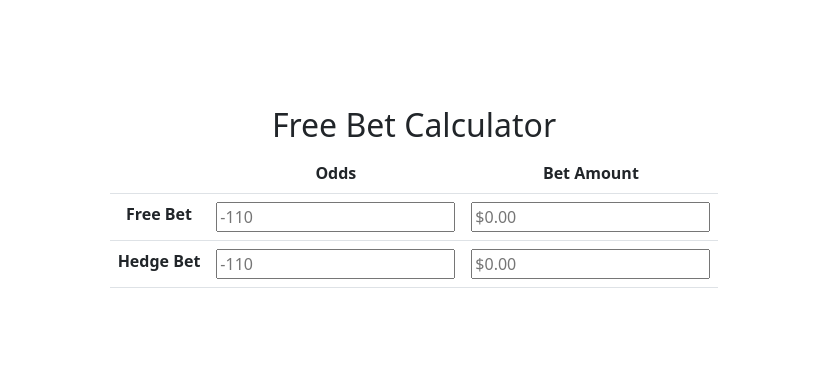
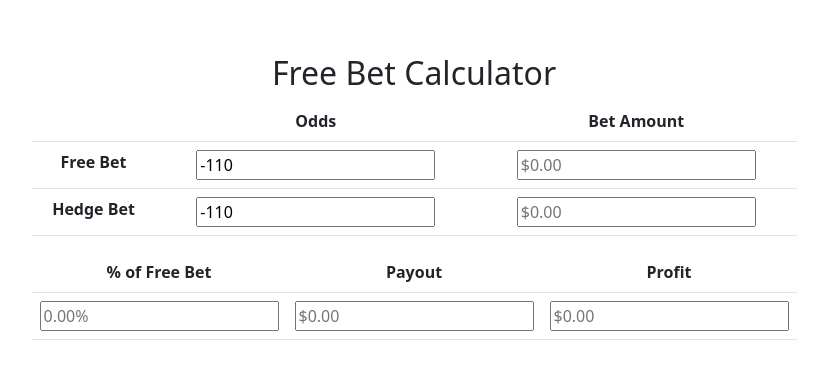
Before and after one commit to curtishzl/sports-arbitrage-calculator, a React (Vite) app: page / in a window 1280 px wide. Shown: the part 195-574 px from the top of the page, without its empty margins (226-1054 px from the left). Built offline with nearby package versions, Linux system fonts and the light colour scheme.

Commit message:
Implement free bet calculator; still buggy

```diff
--- a/src/components/Calculator.tsx
+++ b/src/components/Calculator.tsx
@@ -1,12 +1,83 @@
-import React from 'react'
+import React, { ChangeEvent, useEffect, useState } from "react";
 
 interface Props {
-    title: string;
-    numRows: number;
-    numCols: number;
+  title: string;
+  numRows: number;
+  numCols: number;
 }
 
-const Calculator = ({title, numRows, numCols}: Props) => {
+// function getHedgeAmount() {}
+
+const Calculator = ({ title, numRows, numCols }: Props) => {
+  const [values, setValues] = useState({
+    freeBetOdds: -110,
+    freeBetAmount: 0.0,
+    hedgeBetOdds: -110,
+    hedgeBetAmount: 0.0,
+    percentConversion: 0.0,
+    payout: 0.0,
+    profit: 0.0,
+  });
+
+  // Updates the text field that the user inputs a new number into.
+  // Does not recalculate - useEffect does this.
+  const handleValueChange = (event: ChangeEvent<HTMLInputElement>): void => {
+    const { name, value } = event.target;
+    setValues({ ...values, [name]: value });
+    // setValues(event.target.value ? parseInt(event.target.value) : 0);
+  };
+
+  // Recalculates hedge bet amount based on new user input
+  // Listens for a change to any of the values in the dependency array.
+  // In this case, any change to any of the values in the state object `values` will trigger an update.
+  useEffect(() => {
+    try {
+      const hedge = roundCurrency(
+        ((a2e(values.freeBetOdds) - 1) * values.freeBetAmount) /
+          a2e(values.hedgeBetOdds)
+      );
+      setValues({
+        ...values,
+        hedgeBetAmount: hedge,
+      });
+    } catch {
+      // If improper American odds have been entered
+      values.hedgeBetAmount = 0.0;
+    }
+  }, [values.freeBetOdds, values.hedgeBetOdds, values.freeBetAmount]);
+
+  // Recalculates percent conversion, payout and profit when hedge bet amount is updated
+  useEffect(() => {
+    const payout = roundCurrency(
+      a2e(values.hedgeBetOdds) * values.hedgeBetAmount
+    );
+    const profit = roundCurrency(payout - values.hedgeBetAmount);
+    const percent = Number(((profit / values.freeBetAmount) * 100).toFixed(2));
+    setValues({
+      ...values,
+      percentConversion: percent,
+      payout: payout,
+      profit: profit,
+    });
+  }, [values.hedgeBetAmount]);
+
+  // Converts American odds to European odds
+  function a2e(american: number): number {
+    if (american >= 100) {
+      return (Number(american) + 100) / 100; // For some reason, if you don't explicitly convert american to a number, it treats it as a string. So if american===240, american+100===240100.
+    } else if (american < -100) {
+      return (-american + 100) / -american;
+    } else {
+      throw new Error(
+        "American odds must be greater than or equal to +100, or strictly less than -100."
+      );
+    }
+  }
+
+  function roundCurrency(amt: number): number {
+    return Number(amt.toFixed(2));
+  }
+
   return (
     <>
       <h2>{title}</h2>
@@ -22,25 +93,93 @@ const Calculator = ({title, numRows, numCols}: Props) => {
           <tr>
             <th scope="row">Free Bet</th>
             <td>
-              <input type="text" placeholder="-110"></input>
+              <input
+                type="number"
+                name="freeBetOdds"
+                placeholder="-110"
+                value={values.freeBetOdds || ""}
+                onChange={handleValueChange}
+              ></input>
             </td>
             <td>
-              <input type="text" placeholder="$0.00"></input>
+              <input
+                type="number"
+                name="freeBetAmount"
+                placeholder="$0.00"
+                value={values.freeBetAmount || ""}
+                onChange={handleValueChange}
+              ></input>
             </td>
           </tr>
           <tr>
             <th scope="row">Hedge Bet</th>
             <td>
-              <input type="text" placeholder="-110"></input>
+              <input
+                type="number"
+                name="hedgeBetOdds"
+                placeholder="-110"
+                value={values.hedgeBetOdds || ""}
+                onChange={handleValueChange}
+              ></input>
             </td>
             <td>
-              <input type="text" placeholder="$0.00"></input>
+              <input
+                type="number"
+                name="hedgeBetAmount"
+                placeholder="$0.00"
+                value={values.hedgeBetAmount || ""}
+                readOnly
+              ></input>
+            </td>
+          </tr>
+        </tbody>
+      </table>
+
+      <table className="table">
+        <thead>
+          <tr>
+            <th scope="col">% of Free Bet</th>
+            <th scope="col">Payout</th>
+            <th scope="col">Profit</th>
+          </tr>
+        </thead>
+        <tbody>
+          <tr>
+            <td>
+              <input
+                type="number"
+                name="percentConversion"
+                placeholder="0.00%"
+                value={values.percentConversion || ""}
+                onChange={handleValueChange}
+                readOnly
+              ></input>
+            </td>
+            <td>
+              <input
+                type="number"
+                name="payout"
+                placeholder="$0.00"
+                value={values.payout || ""}
+                onChange={handleValueChange}
+                readOnly
+              ></input>
+            </td>
+            <td>
+              <input
+                type="number"
+                name="profit"
+                placeholder="$0.00"
+                value={values.profit || ""}
+                onChange={handleValueChange}
+                readOnly
+              ></input>
             </td>
           </tr>
         </tbody>
       </table>
     </>
   );
-}
+};
 
-export default Calculator
+export default Calculator;
```
